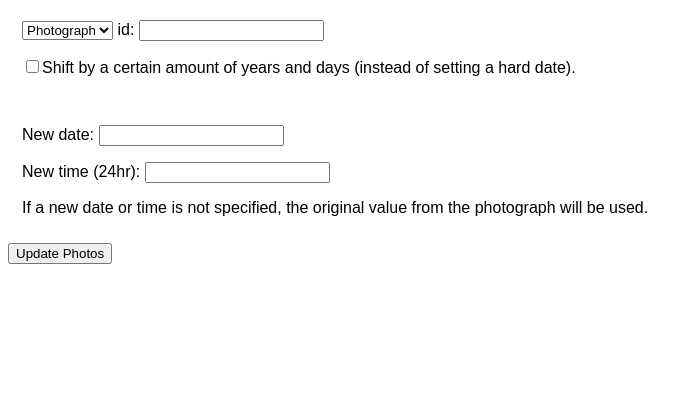
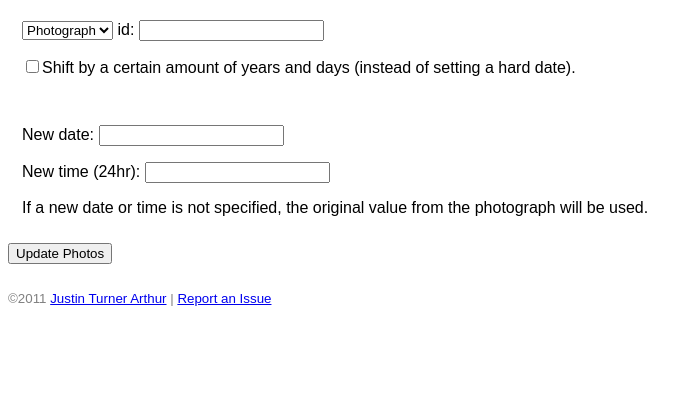
Before and after one commit to JustinTArthur/FlakyDate, a Django app: template flickrdatechanger/templates/flickrdatechanger/home.html in a window 1280 px wide. Shown: the part 99-492 px from the top of the page, without its empty margins (0-698 px from the left). Run offline with Django 3.2, Linux system fonts and the light colour scheme; the template is opened without the code that fills it: values that come from a table or form of the project are taken from there, others are empty; tables that the repository leaves empty hold one stand-in row (values such as "Sample post").

Commit message:
A footer w/ copyright and links.

```diff
--- a/flickrdatechanger/templates/flickrdatechanger/base.html
+++ b/flickrdatechanger/templates/flickrdatechanger/base.html
@@ -11,9 +11,12 @@
 </head>
 <body>
 <div id="page">
-	<div id="header"><h1><span class="firsthalf">Flaky</span><span class="secondhalf">Date</span></h1></div>
-	{% if session.token %}<div id="account_controls"><a href="{% url flickrdatechanger.views.flickr_logout %}">Log Out</a></div>{% endif %}
+	<div id="header">
+		{% if request.session.token %}<div id="account_controls"><a href="{% url flickrdatechanger.views.flickr_logout %}">Log Out</a></div>{% endif %}
+		<h1><span class="firsthalf">Flaky</span><span class="secondhalf">Date</span></h1>
+	</div>
 	{% block content %}{% endblock %}
+	<div id="footer">&copy;{% now "Y" %} <a href="http://justinarthur.com/">Justin Turner Arthur</a> | <a href="https://github.com/JustinTArthur/FlakyDate/issues/new">Report an Issue</a></div>
 </div>
 </body>
 </html>
--- a/media/style.css
+++ b/media/style.css
@@ -13,3 +13,13 @@
 fieldset {
 	border: 0px;
 }
+
+#account_controls {
+	float: right;
+}
+
+#footer {
+	margin-top: 2em;
+	font-size: smaller;
+	color: gray;
+}
```
